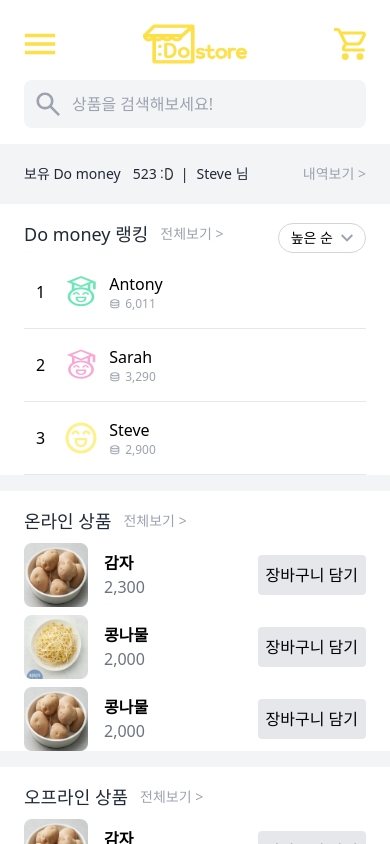
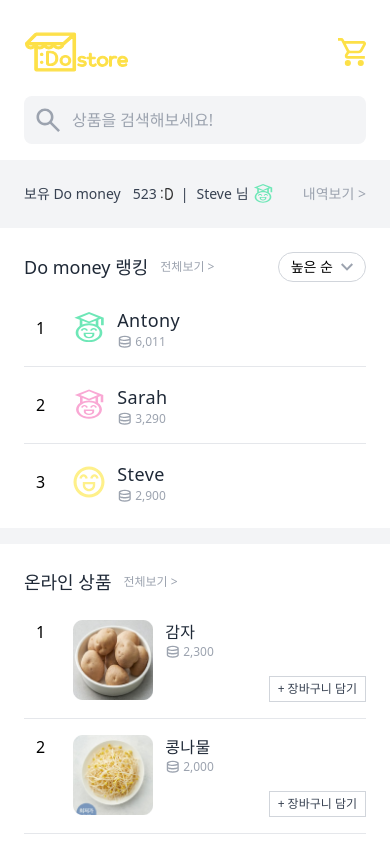
Before and after one commit to jellyseop/do-store, a React (Vite) app: page / in a window 390 px wide. Shown: the top 844 px of the page. Built offline with nearby package versions, Linux system fonts and the light colour scheme.

Commit message:
mobile ui

```diff
--- a/src/components/Header.tsx
+++ b/src/components/Header.tsx
@@ -3,18 +3,13 @@ import SearchBar from "./SearchBar";
 
 const Header: React.FC = () => {
   return (
-    <header className="pt-6 px-6">
-      <div className="flex items-center justify-between bg-white mb-4 ">
-        <img
-          src="/images/menu-icon.svg"
-          alt="Menu"
-          className="w-8 aspect-square"
-        />
+    <header className="pt-8 px-6">
+      <div className="flex justify-between items-center mb-6 bg-white">
         <img src="/images/logo.svg" alt="Do store" className="h-10" />
         <img
           src="/images/cart-icon.svg"
           alt="Cart"
-          className="w-8 aspect-square"
+          className="w-7 aspect-square"
         />
       </div>
       <SearchBar />
--- a/src/components/ProductList.tsx
+++ b/src/components/ProductList.tsx
@@ -1,5 +1,6 @@
 import React from "react";
 import SectionHeader from "./SectionHeader";
+import { formatMoney } from "../util";
 
 interface Product {
   id: number;
@@ -7,16 +8,43 @@ interface Product {
   price: number;
   imageUrl: string;
 }
+interface ProductProps {
+  idx: number;
+  product: Product;
+}
 
-const Product: React.FC<Product> = ({ id, name, price, imageUrl }) => {
+const Product: React.FC<ProductProps> = ({
+  idx,
+  product: { id, name, price, imageUrl },
+}) => {
   return (
-    <li key={id} className="flex justify-between items-center mb-2">
-      <img src={imageUrl} alt={name} className="w-16 h-16" />
-      <div className="flex-1 ml-4">
-        <span className="block font-bold">{name}</span>
-        <span className="text-gray-500">{price.toLocaleString()}</span>
+    <li
+      id={id + ""}
+      className="flex items-start py-4 border-b last:border-none last:pb-0 border-gray-200"
+    >
+      <span className="font-light ml-3">{idx + 1}</span>
+      <img
+        src={imageUrl}
+        alt={name}
+        className=" w-20 aspect-square ml-7 mr-3"
+      />
+      <div className="flex flex-1 flex-col justify-between items-start">
+        <span className="tracking-wide text-gray-800">{name}</span>
+        <div className="flex">
+          <img
+            src="/images/coin-icon.svg"
+            alt="coin"
+            className="w-4 aspect-square mr-0.5"
+          />
+          <span className="text-xs text-gray-400">{formatMoney(price)}</span>
+        </div>
+
+        <div className="w-full flex justify-end mt-4">
+          <button className="border border-gray-300 px-2 py-1 text-xs text-gray-700">
+            + 장바구니 담기
+          </button>
+        </div>
       </div>
-      <button className="bg-gray-200 p-2 rounded">장바구니 담기</button>
     </li>
   );
 };
@@ -28,27 +56,11 @@ interface ProductListProps {
 
 const ProductList: React.FC<ProductListProps> = ({ title, products }) => {
   return (
-    <section className="pt-4 px-6 mb-4 bg-white">
+    <section className="p-6 mb-4 bg-white">
       <SectionHeader title={title} linkTo="abc" />
-      <ul>
-        {products.map((product) => (
-          <li
-            key={product.id}
-            className="flex justify-between items-center mb-2"
-          >
-            <img
-              src={product.imageUrl}
-              alt={product.name}
-              className="w-16 h-16"
-            />
-            <div className="flex-1 ml-4">
-              <span className="block font-bold">{product.name}</span>
-              <span className="text-gray-500">
-                {product.price.toLocaleString()}
-              </span>
-            </div>
-            <button className="bg-gray-200 p-2 rounded">장바구니 담기</button>
-          </li>
+      <ul className="mt-2">
+        {products.map((product, idx) => (
+          <Product idx={idx} product={product} />
         ))}
       </ul>
     </section>
--- a/src/components/ProfileSummary.tsx
+++ b/src/components/ProfileSummary.tsx
@@ -2,8 +2,8 @@ import React from "react";
 
 const ProfileSummary: React.FC = () => {
   return (
-    <div className="flex justify-between items-center bg-gray-100 px-6 py-5">
-      <div className="text-sm text-gray-800 flex">
+    <div className="flex justify-between items-center px-6 py-6 bg-gray-100">
+      <div className="text-sm text-gray-700 flex">
         보유 Do money
         <span className=" ml-3 mr-1 text-md">523</span>
         <img
@@ -13,6 +13,11 @@ const ProfileSummary: React.FC = () => {
         />
         <span className="mx-2">|</span>
         <span className="mr-1">Steve</span> 님
+        <img
+          src={`/images/badges/top-green.svg`}
+          alt="badge"
+          className="w-5 aspect-square ml-1"
+        />
       </div>
       {/* TODO: Link로 교체 */}
       <div className="text-sm text-gray-400">내역보기{" >"}</div>
--- a/src/components/RankingList.tsx
+++ b/src/components/RankingList.tsx
@@ -1,4 +1,5 @@
 import React from "react";
+import { formatMoney } from "../util";
 
 const badges = ["top-green", "top-pink", "top-yellow"];
 
@@ -17,10 +18,6 @@ const rankers = [
   },
 ];
 
-const formatMoney = (amount: number): string => {
-  return new Intl.NumberFormat("ko-KR").format(amount);
-};
-
 interface IRankingChildProps {
   rank: number;
   name: string;
@@ -33,20 +30,20 @@ const RankingChild: React.FC<IRankingChildProps> = ({
   doMoney,
 }) => {
   return (
-    <li className="flex items-center py-4 border-b border-gray-200">
+    <li className="flex items-center py-4 border-b last:border-none last:pb-0 border-gray-200">
       <span className="font-light ml-3">{rank + 1}</span>
       <img
         src={`/images/badges/${badges[rank]}.svg`}
         alt="badge"
-        className="w-8 aspect-square ml-5 mr-3"
+        className="w-8 aspect-square ml-7 mr-3"
       />
       <div className="flex flex-col items-start">
-        <span>{name}</span>
+        <span className="text-lg tracking-wide text-gray-800">{name}</span>
         <div className="flex">
           <img
             src="/images/coin-icon.svg"
             alt="coin"
-            className="w-3 aspect-square mr-1"
+            className="w-4 aspect-square mr-0.5"
           />
           <span className="text-xs text-gray-400">{formatMoney(doMoney)}</span>
         </div>
@@ -57,12 +54,12 @@ const RankingChild: React.FC<IRankingChildProps> = ({
 
 const RankingList: React.FC = () => {
   return (
-    <section className="pt-4 mb-4 px-6 bg-white">
+    <section className="mb-4 p-6 bg-white">
       <div className="flex justify-between items-center">
-        <div className="flex gap-x-3 items-center text-gray-800 mb-2">
+        <div className="flex gap-x-3 items-center text-gray-800">
           <h2 className="text-lg">Do money 랭킹</h2>
           {/* TODO: Link로 교체*/}
-          <div className="text-sm text-gray-400">전체보기{" >"}</div>
+          <div className="text-xs text-gray-400">전체보기{" >"}</div>
         </div>
         <button className="text-sm px-3 py-1 rounded-full border border-gray-300 flex items-center">
           높은 순
@@ -73,7 +70,7 @@ const RankingList: React.FC = () => {
           />
         </button>
       </div>
-      <ul>
+      <ul className="mt-2">
         {rankers.map((ranker, index) => (
           <RankingChild
             rank={index}
--- a/src/components/SearchBar.tsx
+++ b/src/components/SearchBar.tsx
@@ -2,7 +2,7 @@ import React from "react";
 
 const SearchBar: React.FC = () => {
   return (
-    <div className="relative mb-4">
+    <div className="relative my-4">
       <input
         type="text"
         className="w-full p-2 pl-12 py-3 bg-gray-100 rounded-lg"
--- a/src/components/SectionHeader.tsx
+++ b/src/components/SectionHeader.tsx
@@ -8,7 +8,7 @@ const SectionHeader: React.FC<SectionHeaderProps> = ({ title, linkTo }) => {
     <div className="flex gap-x-3 items-center text-gray-800 mb-2">
       <h2 className="text-lg">{title}</h2>
       {/* TODO: Link로 교체*/}
-      <div id={linkTo} className="text-sm text-gray-400">
+      <div id={linkTo} className="text-xs text-gray-400">
         전체보기{" >"}
       </div>
     </div>
--- /dev/null
+++ b/src/util.ts
@@ -0,0 +1,3 @@
+export const formatMoney = (amount: number): string => {
+  return new Intl.NumberFormat("ko-KR").format(amount);
+};
```
